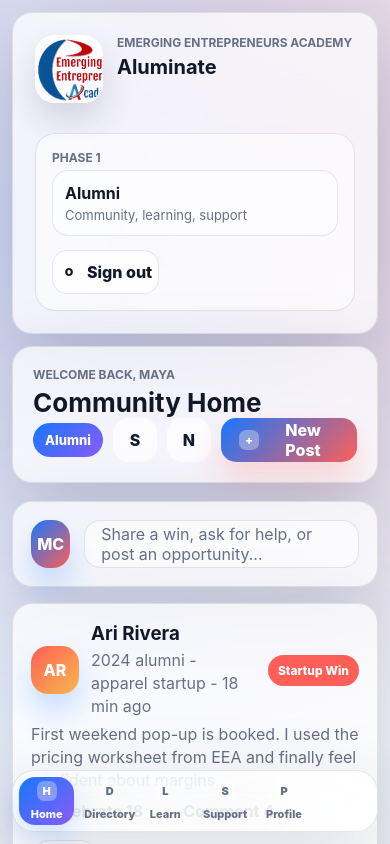
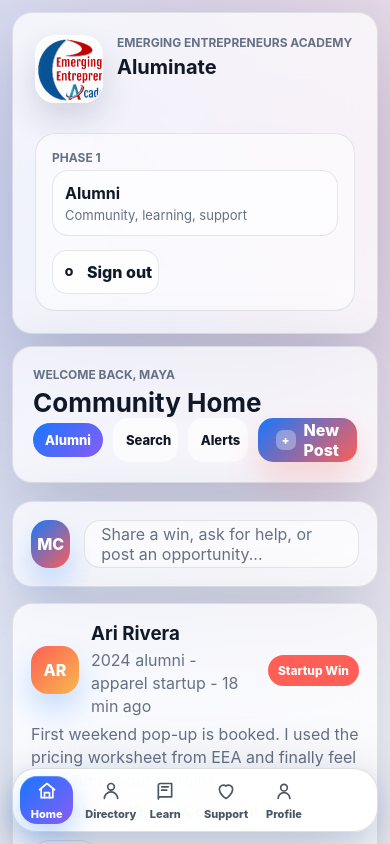
Before and after one commit to LucasAlign/aluminate, a Next.js app: page / in a window 390 px wide. Both pictures are taken after a click on the button "Alumni Login". Shown: the top 844 px of the page. Built offline with nearby package versions, Linux system fonts and the light colour scheme.

Commit message:
Polish mobile navigation

```diff
--- a/app/globals.css
+++ b/app/globals.css
@@ -186,6 +186,12 @@
   background: rgba(255, 255, 255, 0.32);
 }
 
+.nav-icon svg,
+.mobile-icon svg {
+  width: 17px;
+  height: 17px;
+}
+
 .nav-item.active {
   color: white;
   border-color: transparent;
@@ -242,6 +248,7 @@
 }
 
 .topbar {
+  position: relative;
   display: flex;
   min-height: 92px;
   align-items: center;
@@ -283,10 +290,19 @@
 
 .icon-button {
   display: grid;
-  width: 44px;
+  min-width: 44px;
   place-items: center;
+  padding: 0 13px;
   color: var(--ink);
+  font-size: 13px;
+  font-weight: 850;
   background: rgba(255, 255, 255, 0.7);
+}
+
+.icon-button.active {
+  color: white;
+  background: linear-gradient(135deg, var(--blue), var(--violet));
+  box-shadow: 0 14px 28px rgba(23, 119, 255, 0.18);
 }
 
 .primary-button {
@@ -295,6 +311,65 @@
   color: white;
   background: linear-gradient(135deg, var(--blue), var(--coral));
   box-shadow: 0 16px 32px rgba(255, 95, 87, 0.22);
+}
+
+.top-popover {
+  position: absolute;
+  z-index: 12;
+  top: calc(100% - 8px);
+  right: 20px;
+  width: min(420px, calc(100vw - 44px));
+  border: 1px solid var(--line);
+  border-radius: 20px;
+  padding: 12px;
+  background: rgba(255, 255, 255, 0.92);
+  box-shadow: var(--shadow);
+  backdrop-filter: blur(22px) saturate(1.2);
+}
+
+.search-popover input {
+  width: 100%;
+  min-height: 42px;
+  border: 1px solid var(--line);
+  border-radius: 14px;
+  padding: 0 13px;
+  color: var(--ink);
+  background: rgba(255, 255, 255, 0.7);
+  outline: none;
+}
+
+.popover-list {
+  display: grid;
+  gap: 8px;
+  margin-top: 10px;
+}
+
+.alerts-popover .popover-list {
+  margin-top: 4px;
+}
+
+.popover-list button {
+  display: grid;
+  gap: 4px;
+  width: 100%;
+  border: 1px solid var(--line);
+  border-radius: 14px;
+  padding: 11px 12px;
+  color: var(--ink);
+  text-align: left;
+  background: rgba(255, 255, 255, 0.62);
+}
+
+.popover-list button:hover {
+  background: rgba(23, 119, 255, 0.08);
+}
+
+.popover-list span,
+.popover-list p {
+  margin: 0;
+  color: var(--muted);
+  font-size: 13px;
+  line-height: 1.4;
 }
 
 .secondary-button {
@@ -1122,9 +1197,16 @@
     left: 12px;
     display: grid;
     grid-template-columns: repeat(6, minmax(0, 1fr));
-    gap: 4px;
-    border-radius: 22px;
-    padding: 6px;
+    gap: 6px;
+    border: 1px solid rgba(17, 24, 39, 0.14);
+    border-radius: 24px;
+    padding: 7px;
+    background: rgba(255, 255, 255, 0.94);
+    box-shadow:
+      0 22px 70px rgba(17, 24, 39, 0.26),
+      0 8px 24px rgba(23, 119, 255, 0.12),
+      inset 0 1px 0 rgba(255, 255, 255, 0.9);
+    backdrop-filter: blur(26px) saturate(1.35);
   }
 
   .mobile-nav button {
@@ -1132,17 +1214,31 @@
     min-height: 48px;
     place-items: center;
     border: 0;
-    border-radius: 16px;
-    color: var(--muted);
+    border-radius: 17px;
+    color: #4b5563;
     font-size: 11px;
     font-weight: 850;
     background: transparent;
   }
 
+  .mobile-nav .mobile-icon {
+    width: 24px;
+    height: 22px;
+    border-radius: 0;
+    background: transparent;
+  }
+
+  .mobile-nav .mobile-icon svg {
+    width: 20px;
+    height: 20px;
+  }
+
   .mobile-nav button.active {
     color: white;
     background: linear-gradient(135deg, var(--blue), var(--violet));
-    box-shadow: 0 10px 24px rgba(23, 119, 255, 0.2);
+    box-shadow:
+      0 13px 28px rgba(23, 119, 255, 0.28),
+      inset 0 1px 0 rgba(255, 255, 255, 0.24);
   }
 
   .topbar,
--- a/components/aluminate-app.tsx
+++ b/components/aluminate-app.tsx
@@ -15,6 +15,14 @@
 
 type ProfileTextField = Exclude<keyof AlumniProfile, "id" | "openToMentor">;
 
+type GlobalSearchResult = {
+  id: string;
+  label: string;
+  detail: string;
+  view: ViewKey;
+  profile?: AlumniProfile;
+};
+
 const profileFields: ProfileTextField[] = [
   "name",
   "cohort",
@@ -28,13 +36,13 @@
   "skills"
 ];
 
-const navItems: Array<{ key: ViewKey; label: string; count: string; icon: string; adminOnly?: boolean }> = [
-  { key: "community", label: "Home", count: "12", icon: "H" },
-  { key: "directory", label: "Directory", count: "248", icon: "D" },
-  { key: "learn", label: "Learn", count: "36", icon: "L" },
-  { key: "support", label: "Support", count: "4", icon: "S" },
-  { key: "profile", label: "Profile", count: "You", icon: "P" },
-  { key: "admin", label: "Admin", count: "Live", icon: "A", adminOnly: true }
+const navItems: Array<{ key: ViewKey; label: string; count: string; icon: ViewKey; adminOnly?: boolean }> = [
+  { key: "community", label: "Home", count: "12", icon: "community" },
+  { key: "directory", label: "Directory", count: "248", icon: "directory" },
+  { key: "learn", label: "Learn", count: "36", icon: "learn" },
+  { key: "support", label: "Support", count: "4", icon: "support" },
+  { key: "profile", label: "Profile", count: "You", icon: "profile" },
+  { key: "admin", label: "Admin", count: "Live", icon: "admin", adminOnly: true }
 ];
 
 export function AluminateApp() {
@@ -50,6 +58,9 @@
   const [draftProfile, setDraftProfile] = useState<AlumniProfile | null>(null);
   const [composerOpen, setComposerOpen] = useState(false);
   const [postDraft, setPostDraft] = useState("");
+  const [globalSearchOpen, setGlobalSearchOpen] = useState(false);
+  const [globalSearch, setGlobalSearch] = useState("");
+  const [alertsOpen, setAlertsOpen] = useState(false);
   const [supportCategory, setSupportCategory] = useState(supportCategories[0]);
   const [supportDetail, setSupportDetail] = useState("");
   const [adminNote, setAdminNote] = useState("Choose an admin tool to preview the next operational workflow.");
@@ -69,6 +80,89 @@
     });
   }, [alumni, cohortFilter, mentorOnly, search]);
 
+  const globalResults = useMemo<GlobalSearchResult[]>(() => {
+    const query = globalSearch.trim().toLowerCase();
+    if (!query) return [];
+
+    const results: GlobalSearchResult[] = [];
+    alumni.forEach((person) => {
+      const haystack = [person.name, person.cohort, person.school, person.industry, person.business, person.city, person.skills]
+        .join(" ")
+        .toLowerCase();
+      if (haystack.includes(query)) {
+        results.push({
+          id: `alumni-${person.id}`,
+          label: person.name,
+          detail: `${person.cohort} - ${person.industry} - ${person.business}`,
+          view: "directory",
+          profile: person
+        });
+      }
+    });
+
+    posts.forEach((post) => {
+      const haystack = [post.author, post.category, post.body, post.business].join(" ").toLowerCase();
+      if (haystack.includes(query)) {
+        results.push({
+          id: `post-${post.id}`,
+          label: post.category,
+          detail: `${post.author}: ${post.body}`,
+          view: "community"
+        });
+      }
+    });
+
+    learningModules.forEach((module) => {
+      const haystack = [module.title, module.description].join(" ").toLowerCase();
+      if (haystack.includes(query)) {
+        results.push({
+          id: `module-${module.number}`,
+          label: module.title,
+          detail: module.description,
+          view: "learn"
+        });
+      }
+    });
+
+    requests.forEach((request) => {
+      const haystack = [request.title, request.category, request.status, request.detail].join(" ").toLowerCase();
+      if (haystack.includes(query)) {
+        results.push({
+          id: `request-${request.id}`,
+          label: request.title,
+          detail: `${request.status}: ${request.detail}`,
+          view: "support"
+        });
+      }
+    });
+
+    return results.slice(0, 8);
+  }, [alumni, globalSearch, posts, requests]);
+
+  const alerts = useMemo(
+    () => [
+      {
+        id: "support-alert",
+        title: "Support queue updated",
+        detail: `${requests.filter((request) => request.status !== "Resolved yesterday").length} requests need attention.`,
+        view: "support" as ViewKey
+      },
+      {
+        id: "mentor-alert",
+        title: "Mentor matches ready",
+        detail: `${alumni.filter((person) => person.openToMentor).length} alumni are open to mentoring.`,
+        view: "directory" as ViewKey
+      },
+      {
+        id: "event-alert",
+        title: "Pitch Practice Night",
+        detail: "32 RSVPs for Thursday at Penn State Berks.",
+        view: "community" as ViewKey
+      }
+    ],
+    [alumni, requests]
+  );
+
   function loginAs(nextRole: UserRole) {
     setRole(nextRole);
     setActiveView("community");
@@ -80,6 +174,8 @@
       return;
     }
     setActiveView(view);
+    setGlobalSearchOpen(false);
+    setAlertsOpen(false);
   }
 
   function openProfile(person: AlumniProfile) {
@@ -126,6 +222,15 @@
     };
     setRequests((records) => [newRequest, ...records]);
     setSupportDetail("");
+  }
+
+  function openSearchResult(result: GlobalSearchResult) {
+    setActiveView(result.view);
+    setGlobalSearchOpen(false);
+    setGlobalSearch("");
+    if (result.profile) {
+      openProfile(result.profile);
+    }
   }
 
   async function handleImport(file: File | undefined) {
@@ -202,17 +307,65 @@
           </div>
           <div className="top-actions">
             <span className="session-pill">{role === "admin" ? "Admin" : "Alumni"}</span>
-            <button className="icon-button" aria-label="Search">
-              S
+            <button
+              className={globalSearchOpen ? "icon-button active" : "icon-button"}
+              aria-label="Search"
+              onClick={() => {
+                setGlobalSearchOpen((open) => !open);
+                setAlertsOpen(false);
+              }}
+            >
+              Search
             </button>
-            <button className="icon-button" aria-label="Notifications">
-              N
+            <button
+              className={alertsOpen ? "icon-button active" : "icon-button"}
+              aria-label="Notifications"
+              onClick={() => {
+                setAlertsOpen((open) => !open);
+                setGlobalSearchOpen(false);
+              }}
+            >
+              Alerts
             </button>
             <button className="primary-button" onClick={() => setComposerOpen(true)}>
               <span className="button-icon">+</span>
               New Post
             </button>
           </div>
+          {globalSearchOpen && (
+            <div className="top-popover search-popover">
+              <input
+                aria-label="Search Aluminate"
+                autoFocus
+                placeholder="Search people, posts, support, modules..."
+                value={globalSearch}
+                onChange={(event) => setGlobalSearch(event.target.value)}
+              />
+              <div className="popover-list">
+                {globalResults.map((result) => (
+                  <button key={result.id} onClick={() => openSearchResult(result)}>
+                    <strong>{result.label}</strong>
+                    <span>{result.detail}</span>
+                  </button>
+                ))}
+                {globalSearch.trim() && globalResults.length === 0 && <p>No matches yet.</p>}
+                {!globalSearch.trim() && <p>Try a name, cohort, business, support topic, or module.</p>}
+              </div>
+            </div>
+          )}
+          {alertsOpen && (
+            <div className="top-popover alerts-popover">
+              <p className="section-label">Notifications</p>
+              <div className="popover-list">
+                {alerts.map((alert) => (
+                  <button key={alert.id} onClick={() => changeView(alert.view)}>
+                    <strong>{alert.title}</strong>
+                    <span>{alert.detail}</span>
+                  </button>
+                ))}
+              </div>
+            </div>
+          )}
         </header>
 
         {activeView === "community" && (
@@ -274,7 +427,9 @@
               onClick={() => changeView(item.key)}
               aria-label={item.label}
             >
-              <span className="mobile-icon">{item.icon}</span>
+              <span className="mobile-icon">
+                <NavIcon icon={item.icon} />
+              </span>
               <span>{item.label}</span>
             </button>
           );
@@ -313,11 +468,83 @@
   return (
     <button className={active ? "nav-item active" : "nav-item"} onClick={onClick}>
       <span>
-        <span className="nav-icon">{item.icon}</span>
+        <span className="nav-icon">
+          <NavIcon icon={item.icon} />
+        </span>
         {item.label}
       </span>
       <strong>{item.count}</strong>
     </button>
+  );
+}
+
+function NavIcon({ icon }: { icon: ViewKey }) {
+  const common = {
+    width: "18",
+    height: "18",
+    viewBox: "0 0 24 24",
+    fill: "none",
+    stroke: "currentColor",
+    strokeWidth: "2",
+    strokeLinecap: "round" as const,
+    strokeLinejoin: "round" as const,
+    "aria-hidden": true
+  };
+
+  if (icon === "community") {
+    return (
+      <svg {...common}>
+        <path d="M3 10.5 12 3l9 7.5" />
+        <path d="M5 10v10h14V10" />
+        <path d="M9 20v-6h6v6" />
+      </svg>
+    );
+  }
+
+  if (icon === "directory") {
+    return (
+      <svg {...common}>
+        <path d="M8 7a4 4 0 1 0 8 0 4 4 0 0 0-8 0Z" />
+        <path d="M4 21a8 8 0 0 1 16 0" />
+      </svg>
+    );
+  }
+
+  if (icon === "learn") {
+    return (
+      <svg {...common}>
+        <path d="M4 5.5A2.5 2.5 0 0 1 6.5 3H20v16H6.5A2.5 2.5 0 0 0 4 21.5v-16Z" />
+        <path d="M8 7h8" />
+        <path d="M8 11h6" />
+      </svg>
+    );
+  }
+
+  if (icon === "support") {
+    return (
+      <svg {...common}>
+        <path d="M12 21s8-4.5 8-11a5 5 0 0 0-8-4 5 5 0 0 0-8 4c0 6.5 8 11 8 11Z" />
+      </svg>
+    );
+  }
+
+  if (icon === "profile") {
+    return (
+      <svg {...common}>
+        <circle cx="12" cy="8" r="4" />
+        <path d="M5 21a7 7 0 0 1 14 0" />
+      </svg>
+    );
+  }
+
+  return (
+    <svg {...common}>
+      <path d="M4 6h16" />
+      <path d="M4 12h16" />
+      <path d="M4 18h16" />
+      <path d="M8 3v18" />
+      <path d="M16 3v18" />
+    </svg>
   );
 }
 
```
